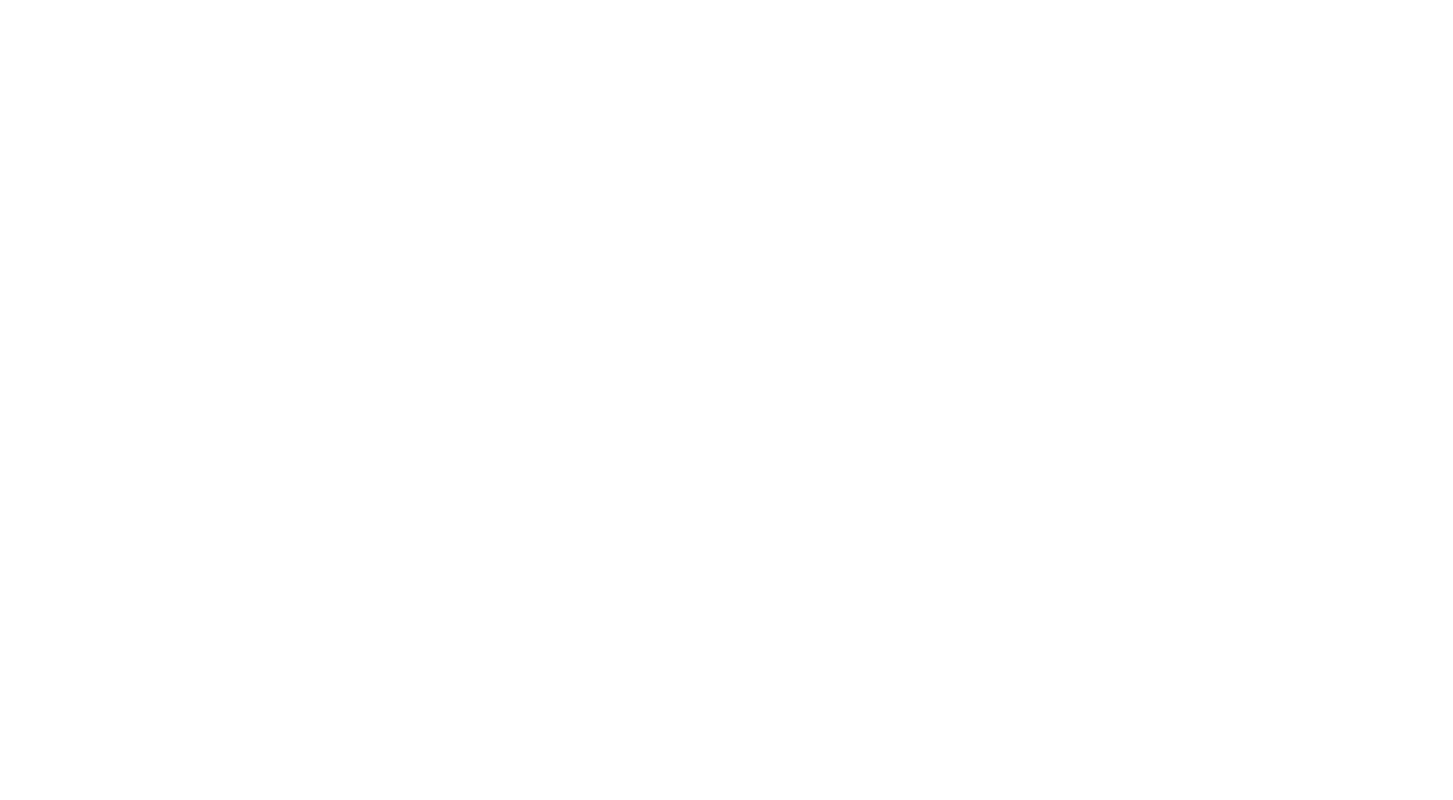
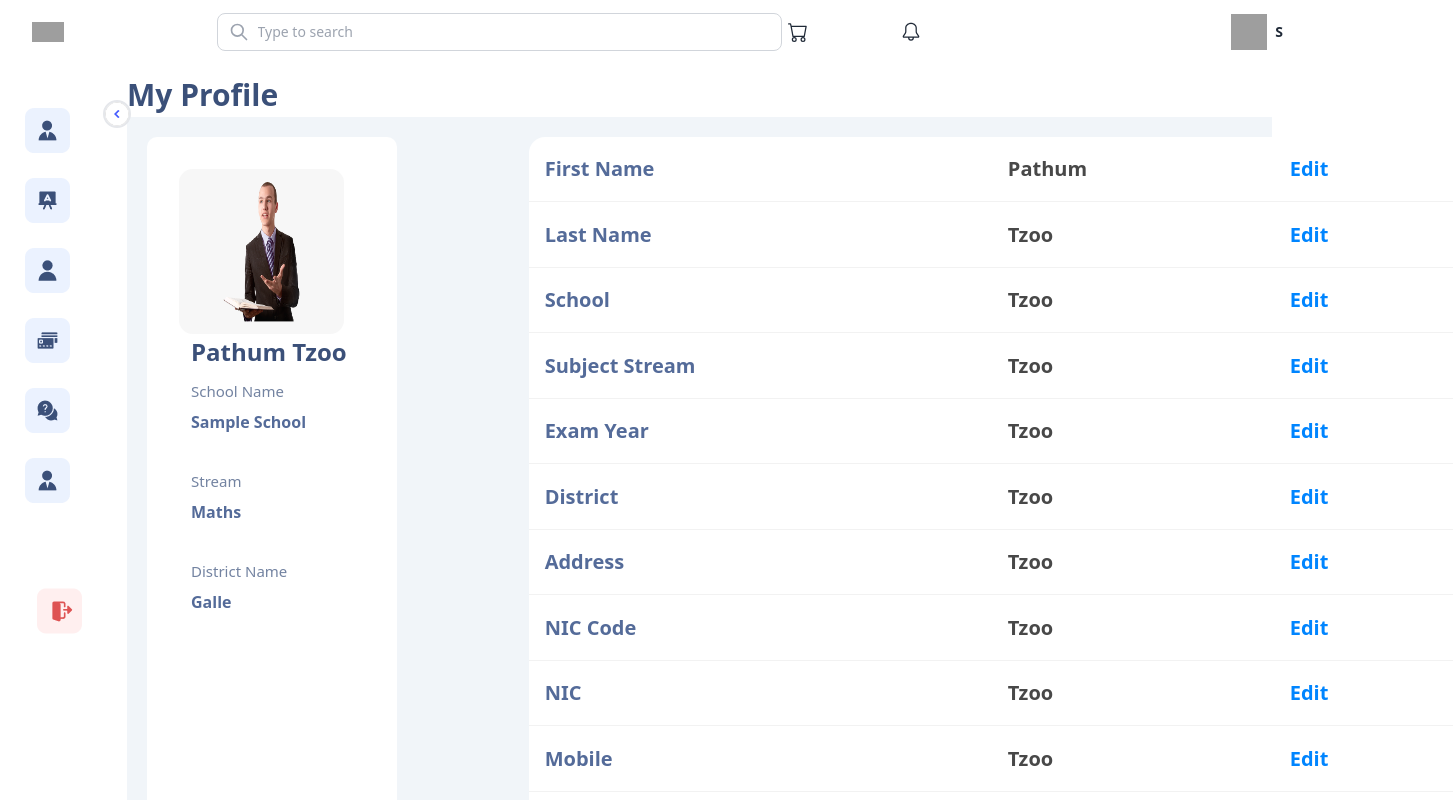
Before and after one commit to sachin96Boy/tution-frontend, a React (Vite) app: page /Profile in a window 1280 px wide. Before the commit this address had no page. Shown: the top 800 px of the page, 1453 px wide, since content can reach past the window. Built offline with nearby package versions, Linux system fonts and the light colour scheme; grey boxes are pictures that could not be loaded.

Commit message:
created My profile page

```diff
--- a/src/App.tsx
+++ b/src/App.tsx
@@ -4,6 +4,7 @@ import Revision from "./components/Page/Revision";
 import Teachers from "./components/Page/Teachers";
 import ShoppingCart from "./components/Page/ShoppingCart";
 import RevitionLimit from "./components/Page/RevitionLimit";
+import Profile from "./components/Page/Profile";
 
 function App() {
   return (
@@ -15,6 +16,8 @@ function App() {
           <Route path="/Teachers" element={<Teachers />}></Route>
           <Route path="/ShoppingCart" element={<ShoppingCart />}></Route>
           <Route path="/RevitionLimit" element={<RevitionLimit />}></Route>
+          <Route path="/Profile" element={<Profile />}></Route>
+
 
           {/* <Route path="/" element={<TemplateDashboard />}></Route> */}
         </Routes>
--- a/src/components/CardComponents.tsx
+++ b/src/components/CardComponents.tsx
@@ -23,7 +23,7 @@ const CardComponent: React.FunctionComponent<CardComponentProps> = ({
       <h4 className="pl-3 text-[#3B5079] text-[14px]">
         <b>{name}</b>
       </h4>
-      <p className="pl-3 text-[#7383A1] text-[12px] pb-3">{possiotion}</p>
+      <p className="pl-3 text-[rgb(115,131,161)] text-[12px] pb-3">{possiotion}</p>
       </div>
     </div>
   );
--- /dev/null
+++ b/src/components/Page/Profile.tsx
@@ -0,0 +1,44 @@
+import TemplateDashboard from "../TemplateDashboard";
+import ProfileComponent from "../ProfileComponents";
+import ProfileTableComponent from "../ProfileTableComponents";
+
+function Profile() {
+  const rows = [
+    { details: "First Name", input: "Pathum", button: "Edit" },
+    { details: "Last Name", input: "Tzoo", button: "Edit" },
+    { details: "School", input: "Tzoo", button: "Edit" },
+    { details: "Subject Stream", input: "Tzoo", button: "Edit" },
+    { details: "Exam Year", input: "Tzoo", button: "Edit" },
+    { details: "District", input: "Tzoo", button: "Edit" },
+    { details: "Address", input: "Tzoo", button: "Edit" },
+    { details: "NIC Code", input: "Tzoo", button: "Edit" },
+    { details: "NIC", input: "Tzoo", button: "Edit" },
+    { details: "Mobile", input: "Tzoo", button: "Edit" },
+    { details: "Parent Mobile", input: "Tzoo", button: "Edit" },
+
+    // Add more rows as needed
+  ];
+
+  return (
+    <>
+      <TemplateDashboard>
+        <p className="text-[#3B5079] font-bold text-[30px]">My Profile</p>
+        <div className="grid grid-cols-1 md:grid-cols-2 lg:grid-cols-3 xl:grid-cols-3 2xl:grid-cols-3 gap-10 p-5 bg-slate-100">
+          <ProfileComponent
+            imageUrl="./src/assets/bio.png"
+            name={"Pathum Tzoo"}
+            school={"School Name"}
+            sampleScl={"Sample School"}
+            stream={"Stream"}
+            sampleStream={"Maths"}
+            district={"District Name"}
+            sampleDistrict={"Galle"}
+          />
+          <ProfileTableComponent rows={rows} />
+        </div>
+      </TemplateDashboard>
+    </>
+  );
+}
+
+export default Profile;
--- a/src/components/Page/RevitionLimit.tsx
+++ b/src/components/Page/RevitionLimit.tsx
@@ -1,4 +1,3 @@
-import React from "react";
 import RevisionLimitComponents from "../RevitionLimitComponents";
 import TemplateDashboard from "../TemplateDashboard";
 
--- /dev/null
+++ b/src/components/ProfileComponents.tsx
@@ -0,0 +1,61 @@
+import React from "react";
+
+interface ProfileComponentProps {
+  imageUrl: string;
+  name: string;
+  school: string;
+  sampleScl: string;
+  stream: string;
+  sampleStream: string;
+  district: string;
+  sampleDistrict: string;
+}
+
+const ProfileComponent: React.FunctionComponent<ProfileComponentProps> = ({
+  imageUrl,
+  name,
+  school,
+  sampleScl,
+  stream,
+  sampleStream,
+  district,
+  sampleDistrict,
+}) => {
+  return (
+    <div>
+      <div className="grid grid-rows-1  bg-white w-[250px] h-[719.15px] rounded-[10px] top-[147.41px] left-[157px] gap-5">
+        <div className="p-8">
+          <img
+            src={imageUrl}
+            className=" rounded-[14px] w-[165.3px]  h-[165.3px] "
+            alt="Profile Picture"
+          />
+
+          <h4 className="pl-3 text-[#3B5079] text-[24px]">
+            <b>{name}</b>
+          </h4>
+          <p className="pl-3 pt-3 text-[#7383A1] text-[15px] leading-[18.97px]">
+            {school}
+          </p>
+          <p className="pl-3 pt-3 text-[#546B99] text-[16px] leading-[18.97px]">
+            <b>{sampleScl}</b>
+          </p>
+          <p className="pl-3 pt-10 text-[#7383A1] text-[15px] leading-[18.97px]">
+            {stream}
+          </p>
+          <p className="pl-3 pt-3 text-[#546B99] text-[16px] leading-[18.97px]">
+            <b>{sampleStream}</b>
+          </p>
+          <p className="pl-3 pt-10 text-[#7383A1] text-[15px] leading-[18.97px]">
+            {district}
+          </p>
+          <p className="pl-3 pt-3 text-[#546B99] text-[16px] leading-[18.97px]">
+            <b>{sampleDistrict}</b>
+          </p>
+        </div>
+      </div>
+    </div>
+  );
+};
+
+export default ProfileComponent;
--- /dev/null
+++ b/src/components/ProfileTableComponents.tsx
@@ -0,0 +1,39 @@
+import React from "react";
+
+interface Row {
+  details: string;
+  input: string;
+  button: string;
+}
+
+interface ProfileTableComponentProps {
+  rows: Row[];
+}
+
+const ProfileTableComponent: React.FunctionComponent<
+  ProfileTableComponentProps
+> = ({ rows }) => {
+  return (
+    <>
+      <div className="">
+        <div>
+          <table className="table w-[924px] h-[719.15px] bg-[#FFFFFF]">
+            <tbody>
+              {rows.map((row, index) => (
+                <tr key={index} className="text-[20px]">
+                  <td className="font-bold text-[#546B99]">{row.details}</td>
+                  <td className="font-bold text-[#484848]">{row.input}</td>
+                  <td className="font-bold text-[#0085FF]">
+                    <button>{row.button}</button>
+                  </td>
+                </tr>
+              ))}
+            </tbody>
+          </table>
+        </div>
+      </div>
+    </>
+  );
+};
+
+export default ProfileTableComponent;
--- a/src/components/RevisionComponents.tsx
+++ b/src/components/RevisionComponents.tsx
@@ -22,7 +22,7 @@ const RevisionComponents: React.FunctionComponent<RevisionComponentProps> = ({
   return (
     <>
       <div className="">
-        <div className="cart">
+        <div className="cart bg-white">
           <div className="rounded-[10px] bg-[#368DF3] text-center p-5 w-[93px] h-[95.34px]	">
             {Month}
           </div>
--- a/src/components/RevitionLimitComponents.tsx
+++ b/src/components/RevitionLimitComponents.tsx
@@ -15,7 +15,7 @@ const RevitionLimitComponents: React.FunctionComponent<
   return (
     <>
       <div className="w-[284px] h-[112.62px]">
-        <div className="cart w-auto">
+        <div className="cart w-auto bg-white">
           <div className=" bg-[#368DF3] rounded-[10px] size-24 text-center pt-6 margin-left-[3px] font-bold	">
             {Month}
           </div>
--- a/src/components/sidebar/Sidebar.tsx
+++ b/src/components/sidebar/Sidebar.tsx
@@ -99,9 +99,23 @@ const Sidebar = () => {
           </Link>
         </li>
 
+        <li>
+          <Link
+            to={"/Profile"}
+            className="flex items-center p-3 rounded-lg dark:text-white hover:bg-red-500 dark:hover:bg-red-500 group"
+          >
+            <img
+              src="./src/assets/men.png"
+              className={`cursor-pointer duration-500 ${
+                open && "rotate-[360deg]"
+              }`}
+            />
+          </Link>
+        </li>
+
         <li className="mt-12  mb-4">
-          <a
-            href="#"
+          <Link
+            to={"/"}
             className="flex items-center p-6 text-gray-900 rounded-lg dark:text-white hover:bg-red-500 dark:hover:bg-red-500 group"
           >
             <img
@@ -110,7 +124,7 @@ const Sidebar = () => {
                 open && "rotate-[360deg]"
               }`}
             />
-          </a>
+          </Link>
         </li>
       </ul>
     </div>
```
